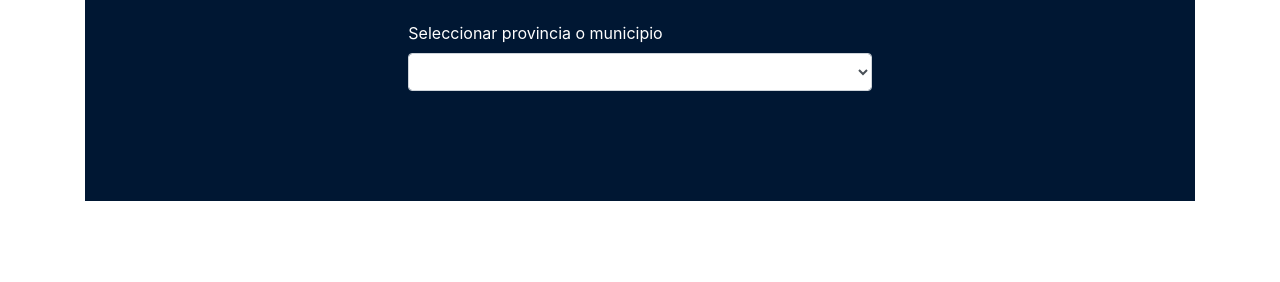
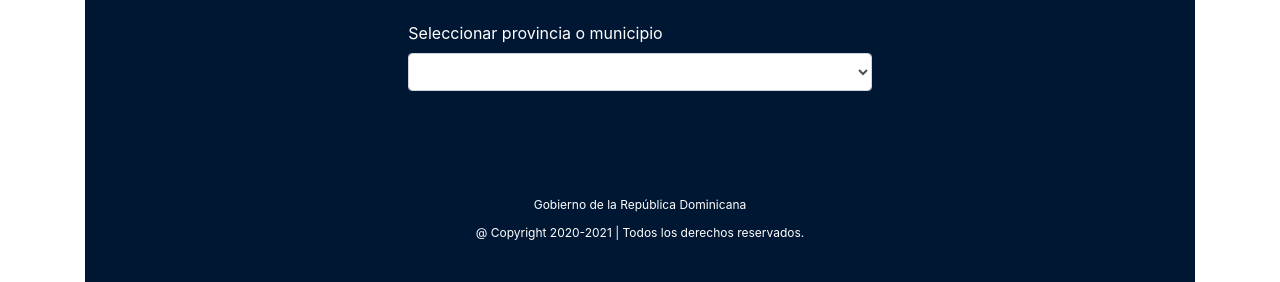
Before and after one commit to ogticrd/opticrd.github.io, a plain HTML site: page index.html in a window 1280 px wide. Shown: the part 742-1024 px from the top of the page. Before the commit the page ends 943 px from the top, so only its background shows below. Drawn offline with nearby package versions, Linux system fonts and the light colour scheme.

Commit message:
add footer

```diff
--- a/index.html
+++ b/index.html
@@ -81,8 +81,13 @@
             </div>
           </div>
         </div>
+        <div class="footer">
+          <p>Gobierno de la República Dominicana</p>
+          <p>@ Copyright 2020-2021 | Todos los derechos reservados.</p>
+        </div>
       </div>
     </div>
+
     <script src="https://cdn.jsdelivr.net/npm/vue@2.6.12"></script>
     <script src="centros_6.js"></script>
     <script src="app.js"></script>
--- a/style.css
+++ b/style.css
@@ -54,6 +54,17 @@ p {
   margin-left: auto;
 }
 
+.footer {
+  margin-top: 25px;
+}
+
+.footer p {
+  max-width: 500px;
+  text-align: center;
+  font-size: 12px;
+  color: white;
+}
+
 @media (min-width: 990px) {
   .header .header-title {
     max-width: 50%;
```
